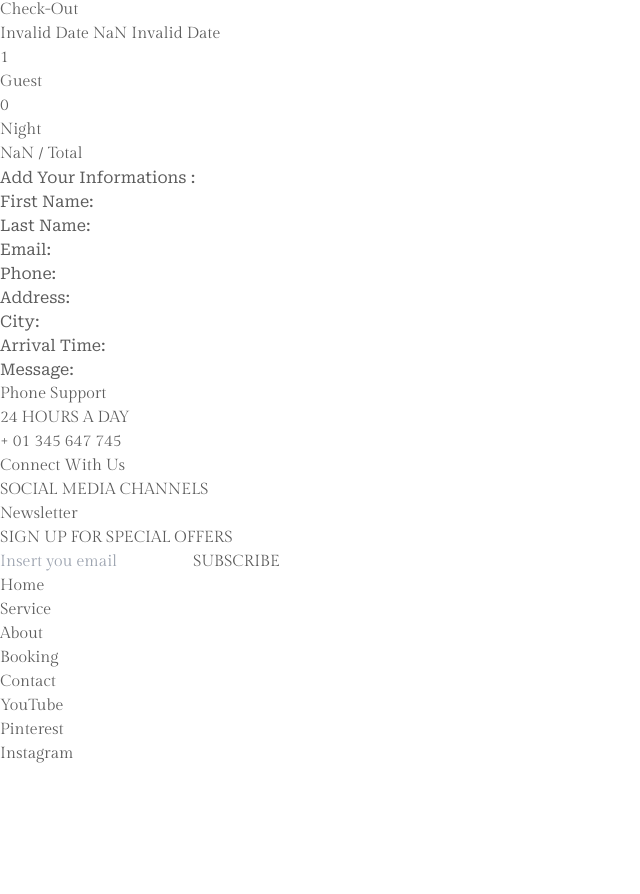
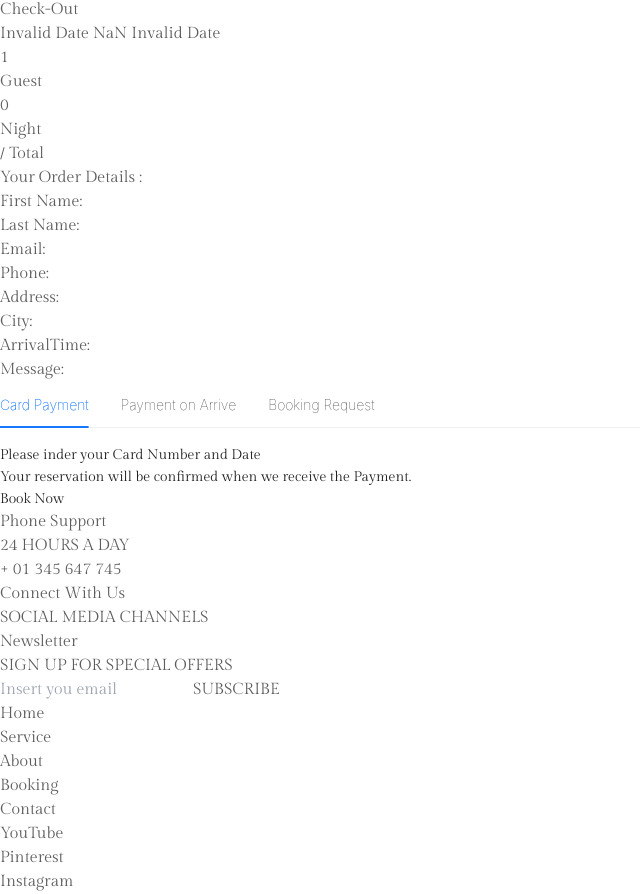
Before and after one commit to AQadi243/awaliveFrontEnd, a React (Vite) app: page /BookingConfirm in a window 1280 px wide. Shown: the part 1714-2608 px from the top of the page, without its empty margins (0-640 px from the left). Before the commit the page ends 2480 px from the top, so only its background shows below. Built offline with nearby package versions, Linux system fonts and the light colour scheme.

Commit message:
done booking process

```diff
--- a/package.json
+++ b/package.json
@@ -10,6 +10,8 @@
     "preview": "vite preview"
   },
   "dependencies": {
+    "@stripe/react-stripe-js": "^2.4.0",
+    "@stripe/stripe-js": "^2.2.0",
     "antd": "^5.11.2",
     "axios": "^1.6.1",
     "flag-icon-css": "^4.1.7",
--- a/src/components/pages/BookNow/BookingConfirm.jsx
+++ b/src/components/pages/BookNow/BookingConfirm.jsx
@@ -2,13 +2,21 @@ import React, { useContext, useEffect, useState } from 'react';
 import { AuthContext } from '../../sharedPages/Context/AuthProvider';
 import BannerPage from '../../sharedPages/PageBanner/BannerPage';
 import BookingDate from './BookingDate';
+import { Tabs, Modal  } from 'antd';
+// import { useStripe, useElements, CardElement } from '@stripe/react-stripe-js';
+import { useNavigate } from 'react-router-dom';
+
+
+
 
 const BookingConfirm = () => {
   const authInfo = useContext(AuthContext);
   const { setLoading, loading } = authInfo;
+  const [isModalVisible, setIsModalVisible] = useState(false);
+  const [bookingInfo, setBookingInfo] = useState({});
+  const navigate = useNavigate();
 
-  // State to store the retrieved booking information
-  const [bookingInfo, setBookingInfo] = useState({});
+
 
   useEffect(() => {
     setLoading(true)
@@ -28,26 +36,123 @@ const BookingConfirm = () => {
    const { formData } = bookingInfo;
    const { firstName, lastName, email, address, message, phone, arrivalTime, city } = formData || {};
 
+   const handleBookNow = (paymentMethod) => {
+    setLoading(true);
+
+    const bookingInfoWithPaymentMethod = {
+      ...bookingInfo,
+      paymentMethod,
+    };
+
+    // Save updated booking information to localStorage
+    localStorage.setItem('bookingInfo', JSON.stringify(bookingInfoWithPaymentMethod));
+    setLoading(true)
+    const UpdateStoredBookingInfo = JSON.parse(localStorage.getItem('bookingInfo')) || {};
+
+    // Update the state with the retrieved booking information
+    setBookingInfo(UpdateStoredBookingInfo);
+
+    console.log('Booking information saved:', UpdateStoredBookingInfo);
+    // Open the Ant Design modal
+    setIsModalVisible(true);
+
+    setLoading(false);
+  };
+
+  const handleModalCancel = () => {
+    // Close the Ant Design modal
+    setIsModalVisible(false);
+    navigate('/');
+
+  };
+
+
+   const onChange = (key) => {
+    console.log(key);
+  };
+  const items = [
+    {
+      key: '1',
+      label: 'Card Payment',
+      children: (
+        <div style={{ fontFamily: 'Gilda Display, serif' }}>
+          <p>Please inder your Card Number and Date</p>
+          <p>Your reservation will be confirmed when we receive the Payment.</p>
+
+          <button className="bg-[#BE9874] py-2 px-8 text-sm text-white"  onClick={() => handleBookNow('Card Payment')}>Book Now</button>
+
+        </div>
+      ),
+    },
+    {
+      key: '2',
+      label: 'Payment on Arrive',
+      children: (
+        <div style={{ fontFamily: 'Gilda Display, serif' }}>
+          <p>NOTE : You could pay directly in our structure with any kind of credit card or cash.</p>
+          <button className="bg-[#BE9874] py-2 px-8 text-sm text-white"  onClick={() => handleBookNow('Payment on Arrival')}>Book Now</button>
+        </div>
+        )
+    },
+    {
+      key: '3',
+      label: 'Booking Request',
+      children:(
+        <div style={{ fontFamily: 'Gilda Display, serif' }}>
+          <p>	NOTE : This request is not a reservation but a simple request, we will get in touch with you.</p>
+          <button className="bg-[#BE9874] py-2 px-8 text-sm text-white"  onClick={() => handleBookNow('Booking Request')}>Book Now</button>
+        </div>
+        ),
+    },
+  ];
+
+
   return (
     <>
     <BannerPage text='Checkout' />
     <section className="w-[90%] mx-auto">
-      <div className="flex flex-col md:flex-row gap-2 md:gap-5 py-10 md:py-20">
+      <div className="flex flex-col md:flex-row gap-3 md:gap-5 py-10 md:py-20">
         <BookingDate />
-        <div className="md:w-2/3">
+        <div className="md:w-2/3" style={{ fontFamily: 'Gilda Display, serif' }}>
           <div>
-            <p className="text-xl md:text-2xl pb-3">Add Your Informations :</p>
+            <p className="text-2xl md:text-4xl pb-3">Your Order Details :</p>
             <div>
-              <form className="flex flex-col gap-5">
-                <div className="grid md:grid-cols-2 gap-5">
-                    <p className="py-2 px-2 "> First Name: <span id="firstName"> {firstName} </span></p>
-                    <p className="py-2 px-2 "> Last Name: <span id="lastName">{lastName}</span></p>
-                    <p className="py-2 px-2 "> Email: <span id="email">{email}</span></p>
-                    <p className="py-2 px-2 "> Phone: <span id="phone">{phone}</span></p>
-                    <p className="py-2 px-2 "> Address: <span id="address">{address}</span></p>
-                    <p className="py-2 px-2 "> City: <span id="city">{city}</span></p>
-                    <p className="py-2 px-2 "> Arrival Time: <span id="arrivalTime">{arrivalTime}</span></p>
-                    <p className="py-2 px-2 "> Message: <span id="message">{message}</span></p>
+              <form className="flex flex-col gap-3 md:gap-5">
+                <div className="grid md:grid-cols-2 gap-3 md:gap-5  ">
+                  <div className='flex items-center'>
+                    <p className="py-2 px-2 "> First Name: </p>
+                    <span className='font-semibold'> {firstName} </span>
+                  </div>
+                  <div className='flex items-center'>
+                    <p className="py-2 px-2 "> Last Name:</p>
+                    <span className='font-semibold'>{lastName}</span>
+                  </div>
+                  <div className='flex items-center'>
+                    <p className="py-2 px-2 "> Email:</p>
+                    <span className='font-semibold'>{email}</span>
+                  </div>
+                  <div className='flex items-center'>
+                    <p className="py-2 px-2 "> Phone:</p>
+                    <span className='font-semibold'>{phone}</span>
+                  </div>
+                  <div className='flex items-center'>
+                    <p className="py-2 px-2 "> Address:</p>
+                    <span className='font-semibold'>{address}</span>
+                  </div>
+                  <div className='flex items-center'>
+                    <p className="py-2 px-2 "> City:</p>
+                    <span className='font-semibold'>{city}</span>
+                  </div>
+                  <div className='flex items-center'>
+                    <p className="py-2 px-2 "> ArrivalTime:</p>
+                    <span className='font-semibold'>{arrivalTime}</span>
+                  </div>
+                  <div className='flex items-center'>
+                    <p className="py-2 px-2 "> Message:</p>
+                    <span className='font-semibold'>{message}</span>
+                  </div>
+
+
 
                 </div>
 
@@ -55,10 +160,23 @@ const BookingConfirm = () => {
               </form>
             </div>
           </div>
+          <Tabs defaultActiveKey="1" items={items} onChange={onChange} />
         </div>
 
       </div>
     </section>
+    <Modal
+        title="Booking Information"
+        visible={isModalVisible}
+        onCancel={handleModalCancel}
+        footer={[
+          <button key="cancel" onClick={handleModalCancel}>
+            Close
+          </button>,
+        ]}
+      >
+        <pre>{JSON.stringify(bookingInfo, null, 2)}</pre>
+      </Modal>
     </>
   );
 };
--- a/src/components/pages/BookNow/BookingDate.jsx
+++ b/src/components/pages/BookNow/BookingDate.jsx
@@ -23,6 +23,7 @@ useEffect(() => {
   const checkOutDate = bookingInformation.checkOut;
   const price = bookingInformation.RoomPrice;
   const Night = bookingInformation.night;
+  const Total = bookingInformation.totalPrice;
 
 const formatDateString = (dateString) => {
     const dateObject = new Date(dateString);
@@ -33,7 +34,7 @@ const formatDateString = (dateString) => {
     return `${day} ${date} ${month}`;
 };
 
-  const calculatedPrice = parseInt(price ) * parseInt(Night)
+  // const calculatedPrice = parseInt(price ) * parseInt(Night)
   const formattedCheckIn = formatDateString(checkInDate);
   const formattedCheckOut = formatDateString(checkOutDate);
 
@@ -120,7 +121,7 @@ const formatDateString = (dateString) => {
               className="py-2 uppercase text-xs text-white w-full tracking-widest"
             >
               <span id="total-price" className="text-6xl">
-                {calculatedPrice}
+                {Total}
               </span>{" "}
               / Total
             </p>
--- a/src/components/sharedPages/Context/AuthProvider.jsx
+++ b/src/components/sharedPages/Context/AuthProvider.jsx
@@ -30,19 +30,11 @@ const AuthProvider = ({ children }) => {
         }
       }, []);
 
-    // const bookingInfo = {
-    //     checkIn,
-    //     checkOut,
-    //     guests,
-    //     night,
-    //     RoomName,
-    //     RoomPrice,
-    //     RoomImage,
 
-    // }
 
     const handleBookNow = () => {
         setLoading(true)
+        const totalPrice = night * RoomPrice;
         const bookingInfo = {
           checkIn,
           checkOut,
@@ -51,6 +43,7 @@ const AuthProvider = ({ children }) => {
           RoomName,
           RoomPrice,
           RoomImage,
+          totalPrice,
         };
 
         // Save booking information to localStorage
--- a/src/components/sharedPages/PageBanner/BannerPage.jsx
+++ b/src/components/sharedPages/PageBanner/BannerPage.jsx
@@ -13,7 +13,7 @@ const BannerPage = ({text}) => {
   return (
     <section className='relative h-[50vh]'  style={containerStyle}>
         <div className='absolute  top-1/2 left-1/2 transform -translate-x-1/2 -translate-y-1/2' style={{ fontFamily: "Gilda Display, serif" }}>
-            <h2 className='text-center text-2xl md:text-4xl font-semibold tracking-widest uppercase text-white'>{text}</h2>
+            <h2 className='text-center text-2xl md:text-6xl  capitalize text-white'>{text}</h2>
         </div>
 
     </section>
```
Also changed, not shown: 1 other file (tests, documents, lock files or other folders).
